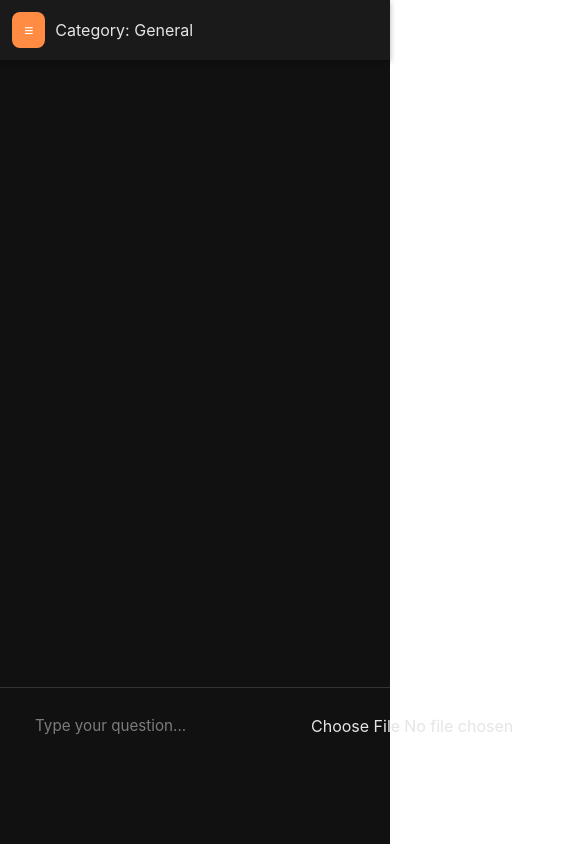
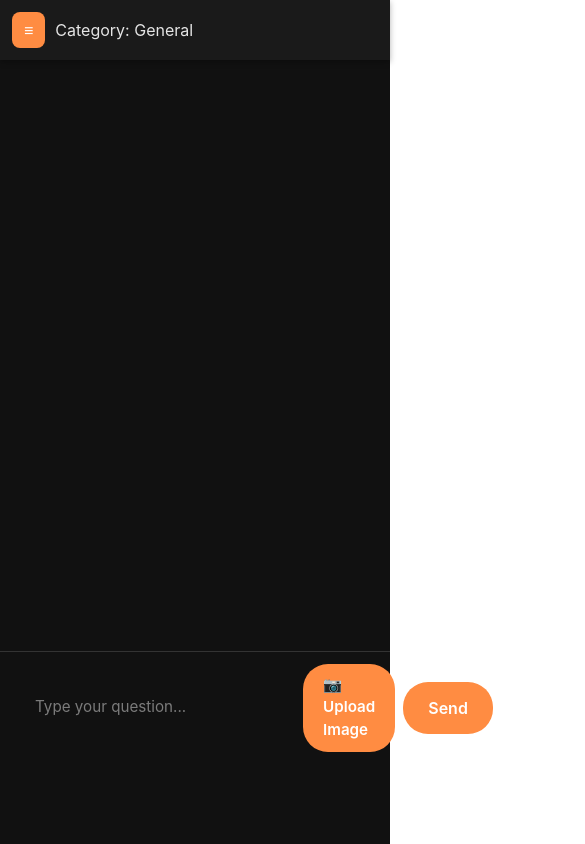
Before and after one commit to Zeilandss/teachy-ai, a Next.js app: page / in a window 390 px wide. Shown: the top 844 px of the page, 585 px wide, since content can reach past the window. Built offline with nearby package versions, Linux system fonts and the light colour scheme.

Commit message:
Update Teachy: mobile-friendly header, sidebar, typing animation, image support

```diff
--- a/app/page.js
+++ b/app/page.js
@@ -211,13 +211,23 @@ export default function Teachy() {
             placeholder={loading ? "Waiting for AI..." : "Type your question..."}
             disabled={loading}
           />
+
+          {/* Custom file upload button */}
+          <div className="file-upload-wrapper">
             <input
               type="file"
+              id="file-upload"
               accept="image/*"
               onChange={e => setSelectedImage(e.target.files[0])}
               disabled={loading}
-            style={{ marginLeft: "8px" }}
+              style={{ display: "none" }}
             />
+            <label htmlFor="file-upload" className="file-upload-btn" style={{ backgroundColor: colors.button }}>
+              📷 Upload Image
+            </label>
+            {selectedImage && <span className="file-name">{selectedImage.name}</span>}
+          </div>
+
           <button type="submit" disabled={loading} style={{ backgroundColor: colors.button }}>Send</button>
         </form>
       </div>
@@ -239,7 +249,13 @@ export default function Teachy() {
         .msg-bubble { max-width: 70%; padding: 16px 20px; border-radius: 20px; word-break: break-word; box-shadow: 0 4px 12px rgba(0,0,0,0.2); line-height: 1.7; font-size: 0.95rem; }
         .chat-input { display: flex; padding: 12px 15px; border-top: 1px solid #333; gap: 8px; align-items: center; position: sticky; bottom: 0; background: inherit; }
         .chat-input input[type="text"] { flex: 1; padding: 14px 20px; border-radius: 25px; border: none; outline: none; font-size: 0.95rem; }
-        .chat-input input[type="file"] { cursor: pointer; }
+
+        /* File upload button */
+        .file-upload-wrapper { display: flex; align-items: center; gap: 10px; }
+        .file-upload-btn { padding: 10px 20px; border-radius: 25px; color: #fff; cursor: pointer; font-weight: 600; font-size: 0.95rem; transition: background 0.2s; }
+        .file-upload-btn:hover { filter: brightness(1.1); }
+        .file-name { font-size: 0.85rem; color: #aaa; max-width: 100px; overflow: hidden; text-overflow: ellipsis; white-space: nowrap; }
+
         .chat-input button { padding: 14px 25px; border-radius: 25px; border: none; color: #fff; font-weight: 600; cursor: pointer; }
 
         .dot { width: 6px; height: 6px; border-radius: 50%; background-color: #aaa; animation: bounce 1s infinite; }
```
Lines whose indentation alone changed are shown as unchanged.
